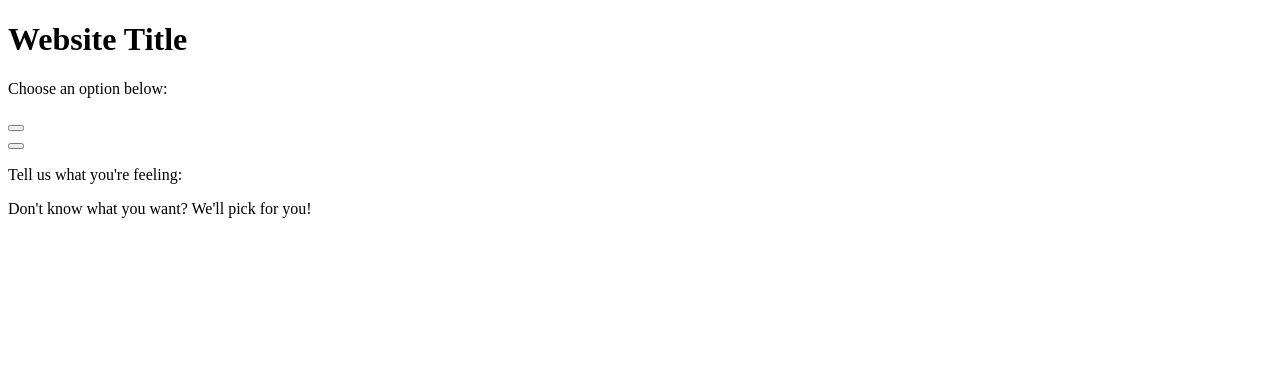
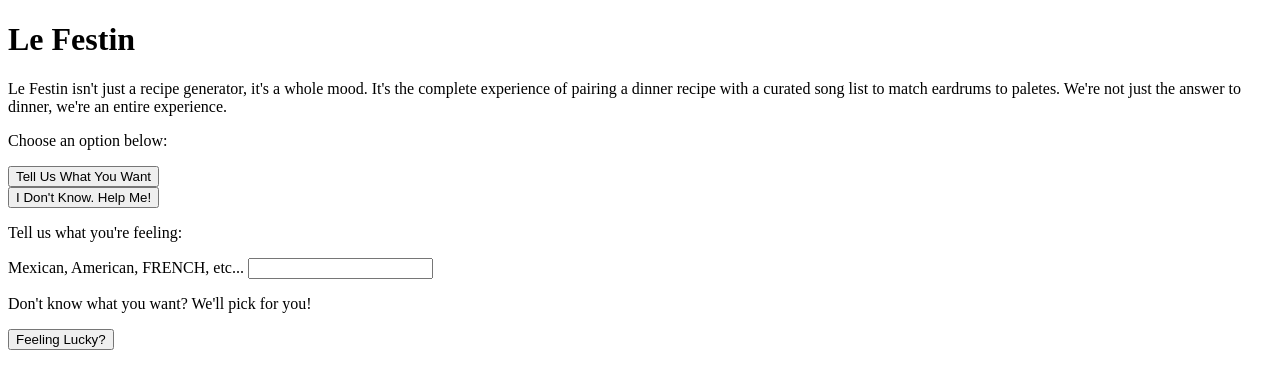
Before and after one commit to 7krich/project01, a plain HTML site: page index.html in a window 1280 px wide. Drawn offline with Linux system fonts and the light colour scheme.

Commit message:
changes to html

```diff
--- a/index.html
+++ b/index.html
@@ -4,13 +4,16 @@
     <meta charset="UTF-8">
     <meta http-equiv="X-UA-Compatible" content="IE=edge">
     <meta name="viewport" content="width=device-width, initial-scale=1.0">
-    <title>Document</title>
+    <title>Le Festin</title>
 </head>
 <body>
 
     <!-- DIV CONTAINING TITLE ON THE PAGE -->
     <div id="title-container">
-        <h1>Website Title</h1>
+        <h1>Le Festin</h1>
+        <p>Le Festin isn't just a recipe generator, it's a whole mood. It's the complete experience of pairing
+            a dinner recipe with a curated song list to match eardrums to paletes. We're not just the answer to dinner,
+            we're an entire experience.</p>
     </div>
 
     <!-- 1ST MAIN SECTION HOLDING THE 1ST SET OF USER OPTION BUTTONS -->
@@ -26,12 +29,12 @@
 
             <!-- CONTAINER FOR USER SELECTED RECIPE BUTTON -->
             <div id="user-selected">
-                <button id="tell-us-button"></button>
+                <button id="tell-us-button">Tell Us What You Want</button>
             </div>
 
             <!-- CONTAINER FOR RANDOM SELECTED RECIPE BUTTON -->
             <div id="random-selection">
-                <button id="random-button"></button>
+                <button id="random-button">I Don't Know. Help Me!</button>
             </div>
         </div>
 
@@ -46,7 +49,10 @@
         </div>
 
         <!-- USER INPUT FOR FOOD TYPE SELECTION -->
-        <form id="user-input"></form>
+        <form id="user-input">
+            <label for="food-selection">Mexican, American, FRENCH, etc...</label>
+            <input type="text" id="food-selection">
+        </form>
 
         <!-- CONTAINER FOR BOTH RECIPE AND SONG -->
         <div id="user-selected-results">
@@ -71,6 +77,7 @@
         <!-- DESCRIPTION FOR RANDOM FOOD TYPE RECIPE & SONG -->
         <div id="radom-directions">
             <p>Don't know what you want? We'll pick for you!</p>
+            <button>Feeling Lucky?</button>
         </div>
 
         <!-- CONTAINER FOR BOTH RECIPE AND SONG -->
```
Also changed, not shown: 1 other file.
